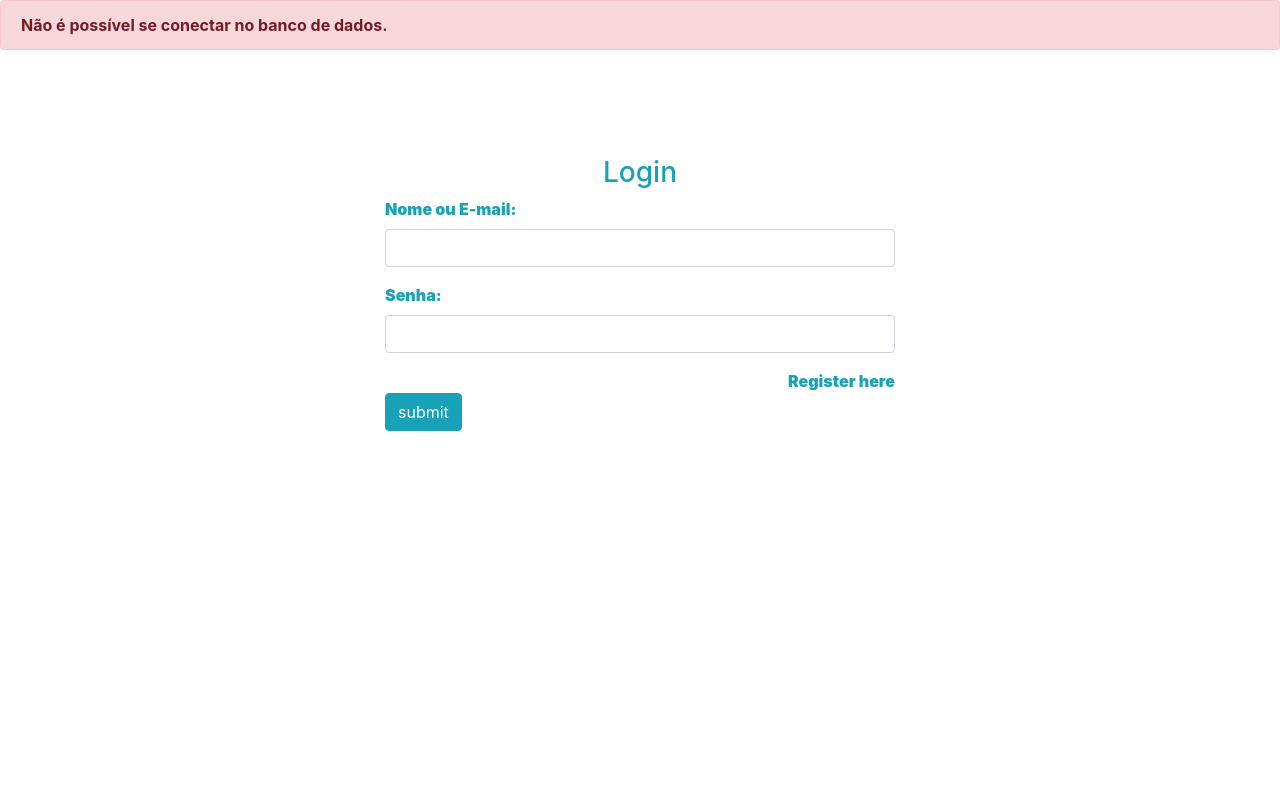
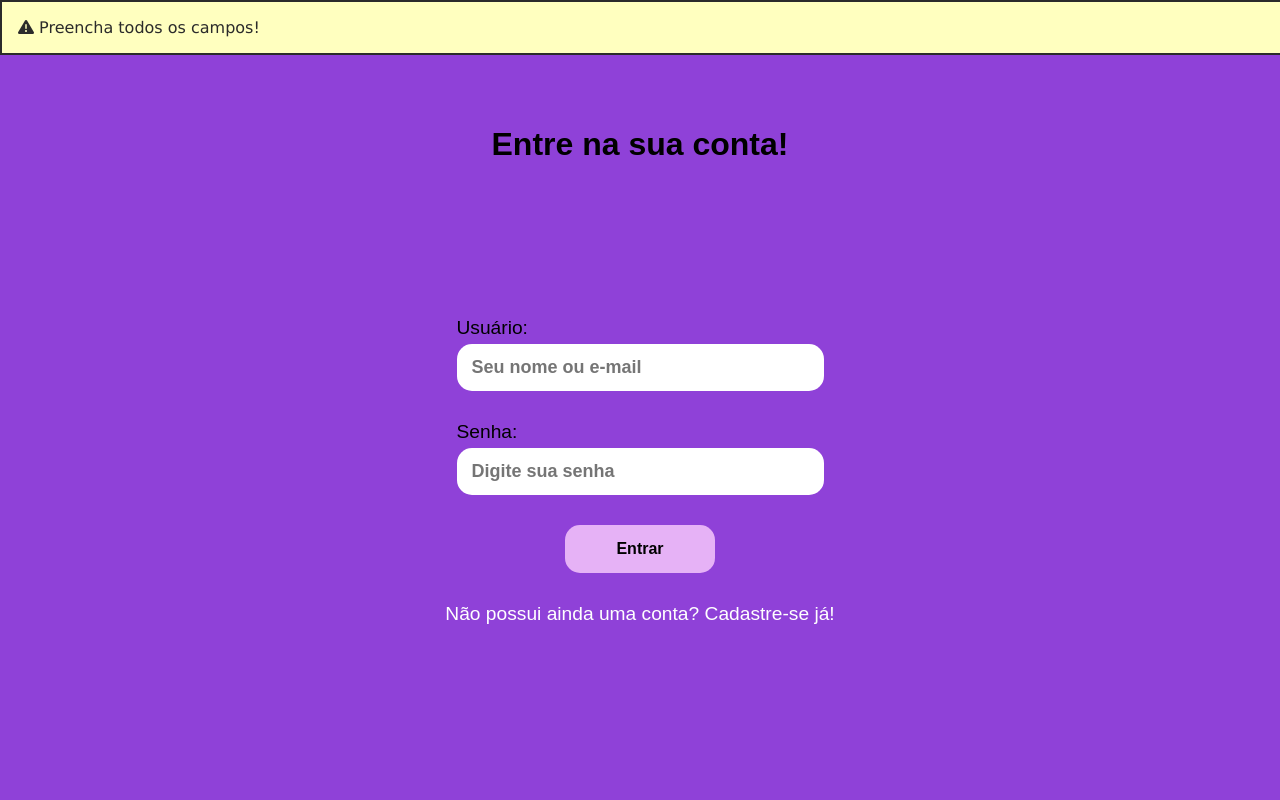
Before and after one commit to Artur544/Back-End, a PHP site: page /index.php?msg=LOGIN_NULL in a window 1280 px wide. Run offline with PHP 8.4, Linux system fonts and the light colour scheme; some libraries are stand-ins or nearby versions.

Commit message:
Add files via upload

```diff
--- a/2-Trabalho/index.php
+++ b/2-Trabalho/index.php
@@ -1,80 +1,83 @@
-<link href="//maxcdn.bootstrapcdn.com/bootstrap/4.1.1/css/bootstrap.min.css" rel="stylesheet" id="bootstrap-css">
-<script src="//maxcdn.bootstrapcdn.com/bootstrap/4.1.1/js/bootstrap.min.js"></script>
-<script src="//cdnjs.cloudflare.com/ajax/libs/jquery/3.2.1/jquery.min.js"></script>
-<!------ Include the above in your HEAD tag ---------->
+<!DOCTYPE html>
+<html lang="en">
+    <head>
+        <meta charset="UTF-8">
+        <meta name="viewport" content="width=device-width, initial-scale=1.0">
+        <script src="https://kit.fontawesome.com/0e0ac8af13.js" crossorigin="anonymous"></script>
+        <link rel="stylesheet" href="style.css">
+        <title>Formulário de Login</title>
+    </head>
 
     <body>
 
+    <?php
+        if(!empty($_GET['msg'])) {
+            if ($_GET['msg'] == "OK") {
+    ?>
 
+                <div class="msg-alertas">
+
+                    <span class="ms ok"><i class="fa-solid fa-check"></i> Cadastro realizado com sucesso!</span>
+
+                </div>
 
     <?php
-    if(!empty($_GET['msg'])){
+            } else if($_GET['msg'] == "LOGIN_ERROR") {
+    ?>
 
-        if ($_GET['msg'] == "OK"){
+                <div class="msg-alertas">
+
+                    <span class="ms erro"><i class="fa-solid fa-xmark"></i> Nome, e-mail ou senha incorreto!</span>
+
+                </div>
+
+    <?php
+            } else if($_GET['msg'] == "LOGIN_NULL"){
     ?>
-            <div class="alert alert-info" role="alert">
-                <?php echo "<strong> Registrado com sucesso!</strong>"; ?>
+
+                <div class="msg-alertas">
+
+                    <span class="ms alerta"><i class="fa-solid fa-triangle-exclamation"></i> Preencha todos os campos!</span>
+
                 </div>
+
     <?php
+            } else {
+    ?>
 
-        }
+                <div class="msg-alertas">
 
-        else if($_GET['msg'] == "LOGIN_ERROR"){
+                    <span class="ms info"><i class="fa-solid fa-circle-info"></i> Não foi possível se conectar no banco.</span>
 
-            ?>
-            <div class="alert alert-danger" role="alert">
-                <?php echo "<strong>Nome, e-mail ou senha incorreto.</strong>"; ?>
                 </div>
-    <?php
 
-        }
-
-        else
-
-        {
-    ?>
-            <div class="alert alert-danger" role="alert">
-                <?php echo "<strong> Não é possível se conectar no banco de dados. <strong><br>";?>
-            </div>
     <?php
             }
             unset($_GET['msg']);
         }
-
-
     ?>
 
+        <div class="conteudo">
+            <h1>Entre na sua conta!</h3>
 
+            <form action="verify_login.php" method="post">
+                <div class="form">
 
-
-    <div id="login">
-        <h3 class="text-center text-white pt-5">Login form</h3>
-        <div class="container">
-            <div id="login-row" class="row justify-content-center align-items-center">
-                <div id="login-column" class="col-md-6">
-                    <div id="login-box" class="col-md-12">
-                        <form id="login-form" class="form" action="verify_login.php" method="post">
-                            <h3 class="text-center text-info">Login</h3>
-                            <div class="form-group">
-                                <label for="nome-email" class="text-info">Nome ou E-mail:</label><br>
-                                <input type="text" name="nome-email" id="nome-email" class="form-control">
-                            </div>
-                            <div class="form-group">
-                                <label for="senha" class="text-info">Senha:</label><br>
-                                <input type="password" name="senha" id="senha" class="form-control">
-                            </div>
-                            <div id="register-link" class="text-right">
-                                <a href="register.html" class="text-info">Register here</a>
-                            </div>
-                            <div class="form-group">
-
-                                <input type="submit" name="submit" class="btn btn-info btn-md" value="submit">
+                    <div class="div-input">
+                        <label for="nome-email">Usuário:</label>
+                        <input class="input" type="text" name="nome-email" id="nome-email" placeholder="Seu nome ou e-mail">
                     </div>
 
+                    <div class="div-input">
+                        <label for="senha">Senha:</label>
+                        <input class="input" type="password" name="senha" id="senha" placeholder="Digite sua senha">
+                    </div>
+
+                    <input class="botao" type="submit" name="submit" value="Entrar">
+
+                    <a href="cadastrar.php">Não possui ainda uma conta? Cadastre-se já!</a>
+                </div>
             </form>
         </div>
-                </div>
-            </div>
-        </div>
-    </div>
     </body>
+</html>
--- /dev/null
+++ b/2-Trabalho/style.css
@@ -0,0 +1,120 @@
+body
+{
+    background-color: rgb(143, 65, 216);
+    font-family: 'Arial';
+    margin: 0px;
+}
+
+h1
+{
+    text-align: center;
+    font-size: clamp(1rem, 2.5vw, 2rem);
+}
+
+h2
+{
+    text-align: center;
+    font-size: clamp(0.8rem, 2vw, 1.5rem);
+
+}
+
+
+a
+{
+    text-decoration: none;
+    color: white;
+}
+
+.conteudo
+{
+    height: 65vh;
+    display: flex;
+    flex-direction: column;
+    justify-content: space-between;
+    gap: 30px;
+    padding: 50px;
+}
+
+.form
+{
+    font-size: clamp(0.7rem, 1.5vw, 1.2rem);
+    display: flex;
+    flex-direction: column;
+    flex-wrap: wrap;
+    align-content: center;
+    align-items: center;
+    gap: 30px;
+}
+
+.mostra
+{
+    background-color: white;
+    text-align: left;
+    padding: 10px 30px;
+    border-radius: 20px;
+    margin-top: 30px;
+    margin-left: 100px;
+    margin-right: 100px;
+    font-family: "Open Sans", sans-serif;
+}
+
+.div-input
+{
+    display: flex;
+    flex-direction: column;
+    gap: 5px;
+}
+
+.input
+{
+    border: none;
+    border-radius: 15px;
+    height: 45px;
+    min-width: 350px;
+    max-width: 600px;
+    font-weight: bold;
+    font-size: large;
+    padding-left: 15px;
+}
+
+.botao
+{
+    border: none;
+    border-radius: 15px;
+    min-width: 150px;
+    font-weight: bold;
+    font-size: medium;
+    padding: 15px;
+    background-color: rgb(230, 178, 246);
+    cursor: pointer;
+}
+
+.botao:hover
+{
+    background-color: rgb(184, 146, 200);
+    transition: 250ms;
+}
+
+/* Allerts */
+.msg-alertas{
+
+    width:100%;
+    overflow:hidden;
+}
+
+.ms{
+
+    width:100%;
+    margin:auto;
+    padding:1em;
+    float:left;
+    display:block;
+    font-family:Verdana, Arial, Helvetica, sans-serif;
+    font-weight:100;
+    font-size:16px;
+}
+
+.erro   { background-color:#FFCACA; border:2px #a60202 solid; color:#a60202; }
+.ok     { background-color:#A6FFBC; border:2px #00bd00 solid; color:#00bd00; }
+.alerta { background-color:#FFFFBF; border:2px #2b2b2b solid; color:#2b2b2b; }
+.info   { background-color:#B3E7FF; border:2px #018ace solid; color:#018ace; }
```
Also changed, not shown: 2-Trabalho/cadastrar.php (added, +57 -0 lines), 2-Trabalho/home.php (+26 -4 lines), 2-Trabalho/insert_data.php (+14 -6 lines), 2-Trabalho/verify_login.php (+7 -8 lines). Lines whose indentation alone changed are shown as unchanged.
